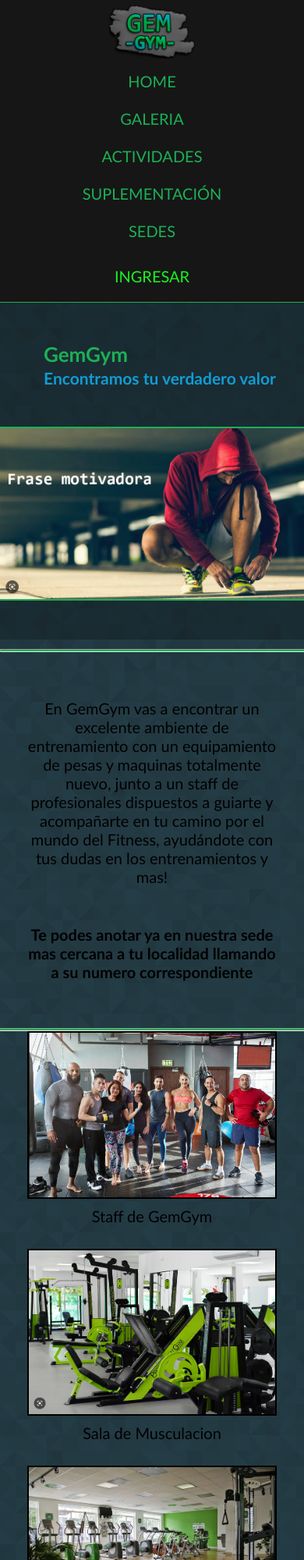
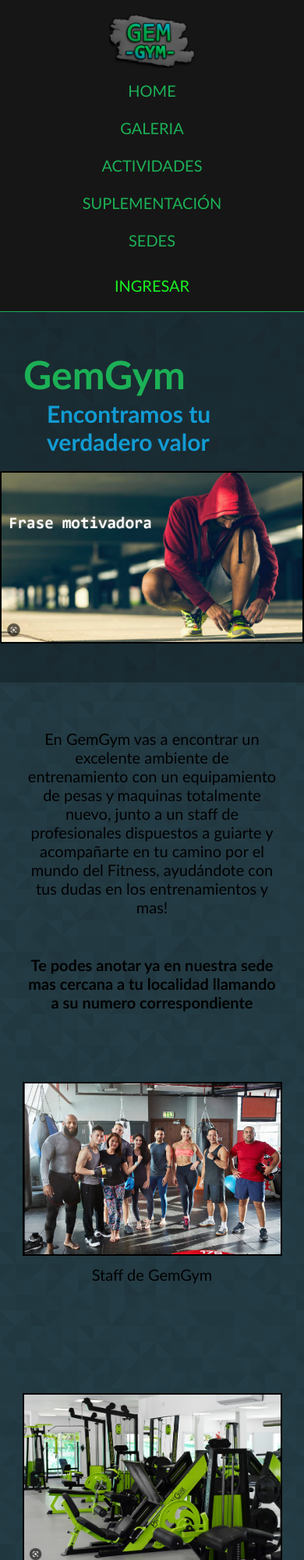
Before and after one commit to GianluDido/comision33115, a plain HTML site: page index.html in a window 390 px wide. Shown: the top 2000 px of the page at 78% size. Drawn offline with Linux system fonts and the light colour scheme; files whose address does not match are found by name.

Commit message:
arregle los media del Index

```diff
--- a/css/styles.css
+++ b/css/styles.css
@@ -1,7 +1,8 @@
 *{
-
+    box-sizing: border-box;
     padding: 0;
-    margin: 0;}
+    margin: 0;
+    }
 
 html {
    font-size: 62.5%; /*1rem = 10px*/
@@ -9,6 +10,7 @@ html {
    background-image: url(../img/prism.png) ;
    background-blend-mode:hard-light;
    background-color: #119cd367;
+
     }
 
 img{
@@ -24,25 +26,26 @@ img{
     grid-area: nav;
 }
 
-
 .logo {
     grid-area: logo;
     width: 65%;
     margin: 0.5rem 0rem;
+    width:100px;
+
     }
-
-
 
 #menu {
     display: grid;
+    grid-template-columns: 2fr 2fr 10fr 2fr;
     grid-template-areas:
     "none logo nav ingresar";
-    grid-template-columns: 2fr 2fr 10fr 2fr  ;
     border-bottom: solid #1cb056 0.1rem;
     background-color: #161616;
     justify-items: center;
     align-items: center;
     width: 100%;
+    padding: 1.2rem 0rem;
+
     }
 
  #menu ul {
@@ -54,7 +57,7 @@ img{
     color: #1cb056;
     text-decoration: none;
     display: block;
-    padding: 1.8rem 1.5rem 1.8rem 1.5rem;
+    padding: 1.8rem 1.5rem ;
     font-size: 2.2rem;
     margin: 0rem 0.6rem;
     }
@@ -76,12 +79,13 @@ img{
 .ingresar a {
     text-decoration: none;
     color:rgb(26, 243, 34);
-    padding: 1.8rem 1.5rem 1.8rem 1.5rem;
+    padding: 1.8rem 1.5rem ;
     }
 
 .ingresar a:hover {
     color: #119cd3;
     background-color:rgba(255, 255, 255, 0.048);
+    border-radius: .4rem;
     }
 
 
@@ -145,32 +149,36 @@ img{
 
 .eslogan {
    display: grid;
+   grid-template-columns: 1.3fr 2fr ;
+   grid-template-rows:  0.1fr 1fr;
    grid-template-areas:
    "nombre imagen"
    "eslogan imagen";
-   grid-template-rows:  0.1fr 1fr;
    background-color: rgba(0, 0, 0, 0.247);
    padding: 5rem 0rem;
 
-}
+
+    }
 
 .eslogan h1 {                       /*GemGym */
     font-size: 6rem;
     color: #1cb056;
     grid-area: nombre;
-    margin-left:  3rem;
-        }
+    margin-left: 3rem;
+    }
 
 .eslogan h2 {                       /*Encontramos tu valor*/
-    font-size: 4rem;
+    font-size: 3.5rem;
     color: #119cd3;
     grid-area: eslogan;
     margin-left: 6rem;
     }
 
  .eslogan img {                       /*frase motivadora*/
-    border: solid 0.2rem #1cb056;
+    border: solid 0.2rem ;
     grid-area: imagen;
+    margin: 0px auto;
+    border-radius: .2rem;
     }
 
 
@@ -203,7 +211,6 @@ img{
     margin-top: 10rem;
     display: grid;
     grid-template-areas:
-    "cardio_img staff_img prensa_img"
     "cardio staff prensa";
     justify-items: center;
     row-gap: 1rem;
@@ -211,15 +218,6 @@ img{
     margin: 0rem 1rem;
 }
 
-.staff_img{
-grid-area: staff_img;
-}
-.prensa_img {
-    grid-area: prensa_img;
-}
-.cardio_img {
-    grid-area:cardio_img;
-}
 .staff{
     grid-area:staff;
 }
@@ -240,12 +238,16 @@ grid-area: staff_img;
 .descripcion_img p {
     text-align: center;
     font-size: 2rem;
-}
+    }
 
 
 
 /*                   media screen para tablet NAV                      */
 @media screen and (max-width: 1024px){
+
+    #menu {
+        padding: 1.2rem 0rem;
+    }
 
     #menu ul li a{
     font-size: 2rem;
@@ -257,13 +259,14 @@ grid-area: staff_img;
         font-size: 2rem;
         margin: 0.2rem;
         color:rgb(26, 243, 34);
+        padding: .4rem 1rem;
     }
-    .mainindex {
-            display: flex;
-            flex-direction: column;
-            align-items: center;
+    .logo{
+       min-width:100px;
     }
-}
+
+    }
+
 
 /*                   media screen para movil  NAV                      */
 @media screen and (max-width: 767px) {
@@ -272,7 +275,6 @@ grid-area: staff_img;
     flex-direction: column;
     align-items: center;
     padding-bottom: 2rem;
-    overflow: hidden;
     }
 
     #menu img {
@@ -336,52 +338,64 @@ grid-area: staff_img;
      .descripcion {
         display: flex;
         flex-direction: column;
-        align-items: center;
+        text-align: center;
      }
 
      .descripcion_p {
         margin: 7rem 3rem;
     }
-    .descripcion_img, .descripcion_img img {
-        display: flex;
-        flex-direction:column;
+    .descripcion_img{
+        display: grid;
+        grid-template-areas:
+        "staff prensa"
+        "cardio cardio";
+        grid-template-rows: repeat(2, 400px);
+    }
+
+    .staff {
+        grid-area:staff;
+        max-height: 30rem;
+    }
+
+    .prensa {
+        grid-area:prensa;
+        max-height: 30rem;
+    }
+
+    .cardio {
+        grid-area:cardio;
+        max-width: 60rem;
+    }
+
+    .descripcion_img div {
         width: 90%;
         height: 90%;
-        align-items: center;
+        margin-bottom: 8rem;
     }
-    .descripcion_img p {
-        margin: 0rem;
-        display: inline;
+
+    .descripcion_img div p {
+        font-size: 2.4rem;
     }
 }
 
 /*                   media screen para movil   INDEX                   */
 @media screen and (max-width: 767px) {
-    .mainindex {
-        display: flex;
-        flex-direction: column;
-        align-items: center;
-    }
+
 
     .eslogan{
         display: flex;
         flex-direction: column;
-        align-items: center;
+        align-items:flex-start;
     }
 
     .eslogan h1{
-        margin-right: 20rem;
-        font-size: 2.6rem;
+        font-size:5rem;
         margin-bottom: 0.2rem;
     }
 
     .eslogan h2{
-        margin: 0rem 0rem 5rem 2rem;
-        font-size: 2.1rem;
-    }
-    .index_hr{
-      margin: 0rem;
-      width: 100%;
+        margin-bottom: 2rem;
+        font-size: 3rem;
     }
 
     .descripcion_p {
@@ -390,15 +404,24 @@ grid-area: staff_img;
     .descripcion_p1, .descripcion_p2{
         font-size: 2rem;
     }
-    .descripcion_img, .descripcion_img img {
+    .descripcion_img{
         display: flex;
         flex-direction: column;
-        margin: 0rem;
+        margin-top: 3rem;
+        align-items: center;
+        justify-items: center;
+        row-gap: 3rem;
     }
-    .descripcion_img p {
-        margin: 0rem 0rem 2rem 0rem;
+    .descripcion_img div img  {
+        margin-bottom: 1rem;
+
+        height: auto;
     }
 
+    .descripcion_img div p {
+        margin-bottom: 3rem;
+        font-size: 2rem;
+    }
 
     }
 
--- a/index.html
+++ b/index.html
@@ -27,7 +27,7 @@
       </nav>
     </header>
 
-   <main> <!--contenido principal de la pagina-->
+   <main class="main_index"> <!--contenido principal de la pagina-->
      <section class="eslogan">
             <h1>GemGym</h1> <!--Nombre de la pagina-->
 
@@ -36,8 +36,6 @@
             <img src="../Codigo/img/capucha.png" alt="">
      </section>
 
- <br>
- <hr class="index_hr">
 
     <section class="descripcion">
 
@@ -54,13 +52,23 @@
                 </p>
             </div>
 
-             <hr class="index_hr">
 
             <div class="descripcion_img">
 
-              <img src="img/equipo.png" class="staff_img"><p class="staff">Staff de GemGym</p>
-              <img src="img/prensa.png" class="prensa_img"><p class="prensa">Sala de Musculacion</p>
-              <img src="img/cardio.png" class="cardio_img"><p class="cardio">Sala para Cardio</p>
+              <div class="staff">
+                <img src="img/equipo.png" >
+                 <p >Staff de GemGym</p>
+              </div>
+
+              <div class="prensa">
+                <img src="img/prensa.png">
+                <p >Sala de Musculacion</p>
+              </div>
+
+              <div class="cardio">
+                <img src="img/cardio.png">
+                <p >Sala para Cardio</p>
+              </div>
             </div>
 
      </section>
```
